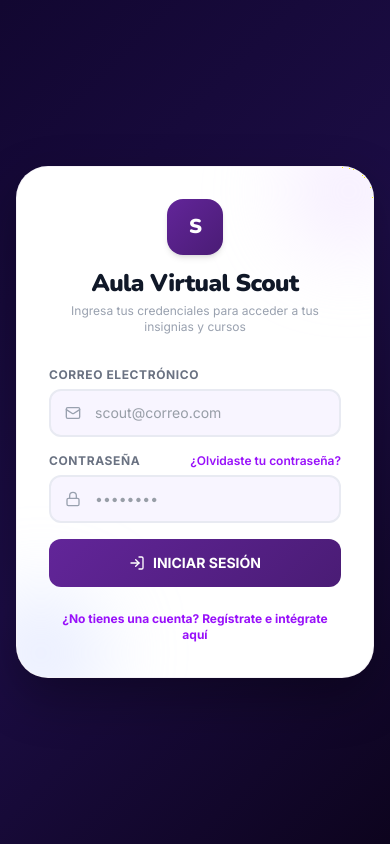
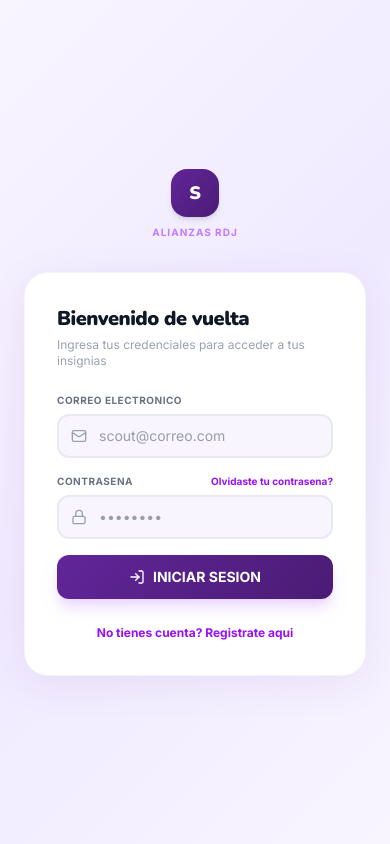
Before and after one commit to BetoRepo/alianzas_rdj, a React (Vite) app: page /curso/1/modulo/1 in a window 390 px wide. Built offline with nearby package versions, Linux system fonts and the light colour scheme.

Commit message:
Nuevos ajustes visuales y Implementacion de Toast en el loggin

```diff
--- a/src/app/App.tsx
+++ b/src/app/App.tsx
@@ -66,7 +66,7 @@ export default function App() {
     if (!error && data) {
       setProfile(data);
     } else {
-      setProfile({ name: "Scout", email: "", role: "user", role_label: "Miembro Activo", avatar: "S" });
+      setProfile({ id: userId, name: "Scout", email: "", role: "user", role_label: "Miembro Activo", avatar: "S" });
     }
     setLoading(false);
   }
@@ -80,7 +80,12 @@ export default function App() {
   }
 
   if (!session || !profile) {
-    return <LoginScreen onLogin={() => {}} />;
+    return (
+      <>
+        <Toaster position="top-right" richColors />
+        <LoginScreen onLogin={() => {}} />
+      </>
+    );
   }
 
   const currentPath = location.pathname.split("/")[1] || "dashboard";
@@ -101,7 +106,7 @@ export default function App() {
         onLogout={() => supabase.auth.signOut()}
       />
 
-      <main className="flex-1 flex flex-col min-w-0 w-full lg:p-4">
+      <main className="flex-1 flex flex-col min-w-0 w-full lg:pl-1 lg:pr-4 lg:py-4">
         <header className="bg-white border-b lg:border-none lg:rounded-2xl px-5 py-3.5 flex items-center justify-between shadow-sm sticky top-0 z-20 lg:mt-2">
           <div className="flex items-center gap-3">
             <div className="w-9 h-9 rounded-full flex items-center justify-center text-xs font-black text-white" style={{ background: "linear-gradient(135deg, #622599, #4a1c75)" }}>
--- a/src/app/components/LoginScreen.tsx
+++ b/src/app/components/LoginScreen.tsx
@@ -1,5 +1,5 @@
 import { useState, useEffect, type FormEvent } from "react";
-import { LogIn, UserPlus, Mail, Lock, User, KeyRound, ArrowLeft, CheckCircle } from "lucide-react";
+import { LogIn, UserPlus, Mail, Lock, User, KeyRound, ArrowLeft, CheckCircle, Compass } from "lucide-react";
 import { toast } from "sonner";
 import { supabase } from "../lib/supabase";
 
@@ -8,7 +8,6 @@ interface LoginScreenProps {
 }
 
 export default function LoginScreen({ onLogin }: LoginScreenProps) {
-  // Modos posibles: "login" | "register" | "forgot" | "reset"
   const [mode, setMode] = useState<"login" | "register" | "forgot" | "reset">("login");
   const [email, setEmail] = useState("");
   const [password, setPassword] = useState("");
@@ -16,120 +15,78 @@ export default function LoginScreen({ onLogin }: LoginScreenProps) {
   const [name, setName] = useState("");
   const [loading, setLoading] = useState(false);
 
-  // Escuchar cuando el usuario entra mediante un enlace de recuperación de contraseña de Supabase
   useEffect(() => {
-    // 1. Escuchar evento Auth de Supabase
     const { data: authListener } = supabase.auth.onAuthStateChange((event) => {
-      if (event === "PASSWORD_RECOVERY") {
-        setMode("reset");
-      }
+      if (event === "PASSWORD_RECOVERY") setMode("reset");
     });
-
-    // 2. Fallback: Verificar el hash de la URL si el usuario abre el enlace de correo
-    if (window.location.hash.includes("type=recovery")) {
-      setMode("reset");
-    }
-
-    return () => {
-      authListener.subscription.unsubscribe();
-    };
+    if (window.location.hash.includes("type=recovery")) setMode("reset");
+    return () => { authListener.subscription.unsubscribe(); };
   }, []);
 
   const handleSubmit = async (e: FormEvent) => {
     e.preventDefault();
 
-    // ─── OPCIÓN 1: SOLICITAR RECUPERACIÓN DE CONTRASEÑA ───
     if (mode === "forgot") {
       if (!email) return toast.warning("Por favor introduce tu correo electrónico.");
       setLoading(true);
-
-      // Se envía el enlace a la raíz de la app para evitar el error 404 en Vercel
-      const { error } = await supabase.auth.resetPasswordForEmail(email, {
-        redirectTo: window.location.origin,
-      });
-
+      const { error } = await supabase.auth.resetPasswordForEmail(email, { redirectTo: window.location.origin });
       setLoading(false);
-
-      if (error) {
-        toast.error("Error al enviar el correo: " + error.message);
-      } else {
-        toast.success("¡Enlace enviado! Revisa tu bandeja de entrada o spam para restablecer tu contraseña.");
-        setMode("login");
-      }
+      if (error) toast.error("Error al enviar el correo: " + error.message);
+      else { toast.success("¡Enlace enviado! Revisa tu bandeja de entrada o spam."); setMode("login"); }
       return;
     }
 
-    // ─── OPCIÓN 2: GUARDAR NUEVA CONTRASEÑA (RESET) ───
     if (mode === "reset") {
       if (!password) return toast.warning("Por favor ingresa una nueva contraseña.");
       if (password !== confirmPassword) return toast.warning("Las contraseñas no coinciden.");
-
       setLoading(true);
       const { error } = await supabase.auth.updateUser({ password });
       setLoading(false);
-
-      if (error) {
-        toast.error("Error al actualizar la contraseña: " + error.message);
-      } else {
-        toast.success("¡Tu contraseña ha sido actualizada con éxito! Ahora puedes iniciar sesión.");
-        setPassword("");
-        setConfirmPassword("");
-        // Limpiar hash de la URL
+      if (error) toast.error("Error al actualizar la contraseña: " + error.message);
+      else {
+        toast.success("¡Contraseña actualizada! Ahora puedes iniciar sesión.");
+        setPassword(""); setConfirmPassword("");
         window.history.replaceState(null, "", window.location.pathname);
         setMode("login");
       }
       return;
     }
 
-    // Validación base para Login y Registro
     if (!email || !password) return toast.warning("Por favor completa los campos.");
     setLoading(true);
 
     if (mode === "register") {
-      // ─── OPCIÓN 3: REGISTRO DE NUEVO USUARIO ───
-      if (!name) {
-        toast.warning("Por favor introduce tu nombre.");
+      if (!name) { toast.warning("Por favor introduce tu nombre."); setLoading(false); return; }
+      const { data: authData, error: authError } = await supabase.auth.signUp({
+        email, password, options: { data: { name } }
+      });
+      if (authError) {
+        toast.error("Error al registrar: " + authError.message);
+      } else if (authData?.user) {
+        const initials = name.split(" ").map(n => n[0]).join("").toUpperCase().slice(0, 2);
+        const { error: profileError } = await supabase.from("perfiles").insert([{
+          id: authData.user.id, name, email, role: "user", role_label: "Scout de Tropa", avatar: initials || "ST"
+        }]);
+        if (profileError) toast.error("Perfil con error: " + profileError.message);
+        else { toast.success("¡Cuenta Scout creada! Ya puedes iniciar sesión."); setMode("login"); }
+      }
+    } else {
+      // Verificar si el correo existe en perfiles antes de intentar login
+      const { data: existingProfile } = await supabase
+        .from("perfiles")
+        .select("id")
+        .eq("email", email)
+        .maybeSingle();
+
+      if (!existingProfile) {
+        toast.error("Este correo no esta registrado. Crea una cuenta para comenzar.");
         setLoading(false);
         return;
       }
 
-      const { data: authData, error: authError } = await supabase.auth.signUp({
-        email,
-        password,
-        options: { data: { name } }
-      });
-
-      if (authError) {
-        toast.error("Error al registrar: " + authError.message);
-      } else if (authData?.user) {
-        // Generar iniciales del Avatar
-        const initials = name.split(" ").map(n => n[0]).join("").toUpperCase().slice(0, 2);
-        // Crear el perfil público en la base de datos
-        const { error: profileError } = await supabase.from("perfiles").insert([{
-          id: authData.user.id,
-          name,
-          email,
-          role: "user",
-          role_label: "Scout de Tropa",
-          avatar: initials || "ST"
-        }]);
-
-        if (profileError) {
-          toast.error("Usuario creado en Auth, pero hubo un problema al guardar el perfil: " + profileError.message);
-        } else {
-          toast.success("¡Cuenta Scout creada con éxito! Ya puedes iniciar sesión.");
-          setMode("login");
-        }
-      }
-    } else {
-      // ─── OPCIÓN 4: INICIO DE SESIÓN DE USUARIO EXISTENTE ───
-      const { data, error } = await supabase.auth.signInWithPassword({
-        email,
-        password
-      });
-
+      const { data, error } = await supabase.auth.signInWithPassword({ email, password });
       if (error) {
-        toast.error("Error de credenciales: " + error.message);
+        toast.error("Contrasena incorrecta. Intenta de nuevo o recupera tu contrasena.");
       } else if (data?.user) {
         onLogin();
       }
@@ -138,144 +95,178 @@ export default function LoginScreen({ onLogin }: LoginScreenProps) {
   };
 
   return (
-    <div className="min-h-screen flex items-center justify-center p-4 selection:bg-purple-200"
-         style={{ background: "linear-gradient(135deg, #120731, #1c0d45, #0d041e)", fontFamily: "Inter, sans-serif" }}>
-      {/* Tarjeta contenedora principal */}
-      <div className="bg-white rounded-[32px] max-w-md w-full p-8 shadow-[0_20px_50px_rgba(0,0,0,0.3)] border border-purple-950/5 relative overflow-hidden">
-        {/* Decoraciones de fondo estéticas */}
-        <div className="absolute -top-10 -right-10 w-32 h-32 bg-purple-200/40 rounded-full blur-2xl pointer-events-none" />
-        <div className="absolute -bottom-10 -left-10 w-32 h-32 bg-indigo-200/40 rounded-full blur-2xl pointer-events-none" />
+    <div className="min-h-screen flex selection:bg-purple-200" style={{ fontFamily: "Inter, sans-serif" }}>
+      {/* ─── PANEL IZQUIERDO: IMAGEN (solo desktop) ─── */}
+      <div className="hidden lg:flex lg:w-1/2 relative overflow-hidden">
+        {/* IMAGEN: Coloca tu foto en public/scout-login.jpg */}
+        <img
+          src="/scout-login.jpg"
+          alt="Scouts en naturaleza"
+          className="absolute inset-0 w-full h-full object-cover"
+        />
+        {/* Overlay púrpura */}
+        <div className="absolute inset-0" style={{ background: "linear-gradient(135deg, rgba(98,37,153,0.85), rgba(74,28,117,0.9))" }} />
+        {/* Contenido superpuesto */}
+        <div className="relative z-10 flex flex-col justify-between p-12 w-full">
+          {/* Logo superior */}
+          <div className="flex items-center gap-3">
+            <div className="w-10 h-10 rounded-xl flex items-center justify-center" style={{ background: "linear-gradient(135deg, #FBC02D, #f59e0b)" }}>
+              <Compass className="w-5 h-5 text-white" />
+            </div>
+            <span className="text-white font-black text-lg tracking-tight" style={{ fontFamily: "Nunito, sans-serif" }}>
+              Alianzas RDJ
+            </span>
+          </div>
 
-        <div className="relative">
-          {/* Encabezado e Isotipo */}
-          <div className="flex flex-col items-center mb-8">
-            <div className="w-14 h-14 rounded-2xl flex items-center justify-center mb-3 shadow-md"
+          {/* Tagline central */}
+          <div className="space-y-4">
+            <h2 className="text-4xl font-black text-white leading-tight" style={{ fontFamily: "Nunito, sans-serif" }}>
+              Tu camino Scout<br />comienza aqui
+            </h2>
+            <p className="text-purple-200 text-sm leading-relaxed max-w-md">
+              Accede a cursos de liderazgo, supervivencia y valores. Completa modulos, gana insignias y alcanza tu siguiente rango.
+            </p>
+            {/* Stats decorativos */}
+            <div className="flex gap-6 pt-4">
+              <div>
+                <p className="text-2xl font-black text-[#FBC02D]">12+</p>
+                <p className="text-[10px] text-purple-300 font-bold uppercase tracking-wider">Cursos</p>
+              </div>
+              <div>
+                <p className="text-2xl font-black text-[#FBC02D]">50+</p>
+                <p className="text-[10px] text-purple-300 font-bold uppercase tracking-wider">Modulos</p>
+              </div>
+              <div>
+                <p className="text-2xl font-black text-[#FBC02D]">100+</p>
+                <p className="text-[10px] text-purple-300 font-bold uppercase tracking-wider">Scouts</p>
+              </div>
+            </div>
+          </div>
+
+          {/* Footer */}
+          <p className="text-purple-400 text-[10px] font-bold uppercase tracking-widest">
+            Siempre Listos &mdash; Alianzas RDJ
+          </p>
+        </div>
+      </div>
+
+      {/* ─── PANEL DERECHO: FORMULARIO ─── */}
+      <div className="flex-1 flex items-center justify-center p-6 lg:p-12"
+           style={{ background: "linear-gradient(135deg, #f8f5ff, #f0eaff, #f8f5ff)" }}>
+        <div className="w-full max-w-md space-y-8">
+          {/* Logo movil (solo visible en mobile) */}
+          <div className="lg:hidden flex flex-col items-center space-y-2">
+            <div className="w-12 h-12 rounded-2xl flex items-center justify-center shadow-md"
                  style={{ background: "linear-gradient(135deg, #622599, #4a1c75)" }}>
-              <span className="text-white font-black text-xl tracking-tighter" style={{ fontFamily: "Nunito, sans-serif" }}>S</span>
+              <span className="text-white font-black text-lg" style={{ fontFamily: "Nunito, sans-serif" }}>S</span>
             </div>
-            <h1 className="text-2xl font-black text-gray-900 tracking-tight text-center" style={{ fontFamily: "Nunito, sans-serif" }}>
-              {mode === "register"
-                ? "Crear Cuenta Scout"
-                : mode === "forgot"
-                ? "Recuperar Contraseña"
-                : mode === "reset"
-                ? "Nueva Contraseña"
-                : "Aula Virtual Scout"}
+            <p className="text-[10px] text-purple-400 font-bold uppercase tracking-widest">Alianzas RDJ</p>
+          </div>
+
+          {/* Tarjeta del formulario */}
+          <div className="bg-white rounded-3xl p-8 shadow-[0_8px_40px_rgba(98,37,153,0.08)] border border-purple-100/50">
+            {/* Header */}
+            <div className="mb-6">
+              <h1 className="text-xl font-black text-gray-900 tracking-tight" style={{ fontFamily: "Nunito, sans-serif" }}>
+                {mode === "register" ? "Crear Cuenta Scout"
+                  : mode === "forgot" ? "Recuperar Contrasena"
+                  : mode === "reset" ? "Nueva Contrasena"
+                  : "Bienvenido de vuelta"}
               </h1>
-            <p className="text-xs text-gray-400 mt-1 text-center px-4">
-              {mode === "register"
-                ? "Únete a la hermandad scout y empieza tu progresión"
-                : mode === "forgot"
-                ? "Ingresa tu correo y te enviaremos un enlace de recuperación"
-                : mode === "reset"
-                ? "Ingresa y confirma tu nueva contraseña para acceder a tu cuenta"
-                : "Ingresa tus credenciales para acceder a tus insignias y cursos"}
+              <p className="text-xs text-gray-400 mt-1">
+                {mode === "register" ? "Unete a la hermandad scout y empieza tu progresion"
+                  : mode === "forgot" ? "Ingresa tu correo y te enviaremos un enlace"
+                  : mode === "reset" ? "Confirma tu nueva contrasena para acceder"
+                  : "Ingresa tus credenciales para acceder a tus insignias"}
               </p>
             </div>
 
             {/* Formulario */}
             <form onSubmit={handleSubmit} className="space-y-4">
-            {/* Campo: Nombre (Solo en Registro) */}
               {mode === "register" && (
                 <div>
-                <label className="block text-xs font-bold text-gray-500 mb-1.5 uppercase tracking-wider">Nombre Completo</label>
+                  <label className="block text-[10px] font-bold text-gray-500 mb-1.5 uppercase tracking-wider">Nombre Completo</label>
                   <div className="relative flex items-center">
-                  <User className="w-4 h-4 text-gray-400 absolute left-4" />
+                    <User className="w-4 h-4 text-gray-400 absolute left-3.5" />
                     <input required type="text" placeholder="Ej: Baden Powell" value={name} onChange={e => setName(e.target.value)}
-                         className="w-full pl-11 pr-4 py-3 rounded-xl border-2 text-sm outline-none transition-all"
-                          style={{ borderColor: name ? "#622599" : "#e8eaf2", background: "#f8f5ff" }} />
+                           className="w-full pl-10 pr-4 py-2.5 rounded-xl border-2 text-sm outline-none transition-all bg-[#f8f5ff]"
+                           style={{ borderColor: name ? "#622599" : "#e8eaf2" }} />
                   </div>
                 </div>
               )}
 
-            {/* Campo: Email (Visible en login, register y forgot) */}
               {mode !== "reset" && (
                 <div>
-                <label className="block text-xs font-bold text-gray-500 mb-1.5 uppercase tracking-wider">Correo Electrónico</label>
+                  <label className="block text-[10px] font-bold text-gray-500 mb-1.5 uppercase tracking-wider">Correo Electronico</label>
                   <div className="relative flex items-center">
-                  <Mail className="w-4 h-4 text-gray-400 absolute left-4" />
+                    <Mail className="w-4 h-4 text-gray-400 absolute left-3.5" />
                     <input required type="email" placeholder="scout@correo.com" value={email} onChange={e => setEmail(e.target.value)}
-                         className="w-full pl-11 pr-4 py-3 rounded-xl border-2 text-sm outline-none transition-all"
-                          style={{ borderColor: email ? "#622599" : "#e8eaf2", background: "#f8f5ff" }} />
+                           className="w-full pl-10 pr-4 py-2.5 rounded-xl border-2 text-sm outline-none transition-all bg-[#f8f5ff]"
+                           style={{ borderColor: email ? "#622599" : "#e8eaf2" }} />
                   </div>
                 </div>
               )}
 
-            {/* Campo: Contraseña (Visible en login, register y reset) */}
               {mode !== "forgot" && (
                 <div>
                   <div className="flex justify-between items-center mb-1.5">
-                  <label className="block text-xs font-bold text-gray-500 uppercase tracking-wider">
-                    {mode === "reset" ? "Nueva Contraseña" : "Contraseña"}
+                    <label className="block text-[10px] font-bold text-gray-500 uppercase tracking-wider">
+                      {mode === "reset" ? "Nueva Contrasena" : "Contrasena"}
                     </label>
                     {mode === "login" && (
-                    <button type="button" onClick={() => setMode("forgot")} className="text-xs font-semibold text-purple-600 hover:underline">
-                      ¿Olvidaste tu contraseña?
+                      <button type="button" onClick={() => setMode("forgot")} className="text-[10px] font-bold text-purple-600 hover:underline">
+                        Olvidaste tu contrasena?
                       </button>
                     )}
                   </div>
                   <div className="relative flex items-center">
-                  <Lock className="w-4 h-4 text-gray-400 absolute left-4" />
+                    <Lock className="w-4 h-4 text-gray-400 absolute left-3.5" />
                     <input required type="password" placeholder="••••••••" value={password} onChange={e => setPassword(e.target.value)}
-                         className="w-full pl-11 pr-4 py-3 rounded-xl border-2 text-sm outline-none transition-all"
-                          style={{ borderColor: password ? "#622599" : "#e8eaf2", background: "#f8f5ff" }} />
+                           className="w-full pl-10 pr-4 py-2.5 rounded-xl border-2 text-sm outline-none transition-all bg-[#f8f5ff]"
+                           style={{ borderColor: password ? "#622599" : "#e8eaf2" }} />
                   </div>
                 </div>
               )}
 
-            {/* Campo adicional: Confirmar Contraseña (Solo en Modo 'reset') */}
               {mode === "reset" && (
                 <div>
-                <label className="block text-xs font-bold text-gray-500 mb-1.5 uppercase tracking-wider">Confirmar Nueva Contraseña</label>
+                  <label className="block text-[10px] font-bold text-gray-500 mb-1.5 uppercase tracking-wider">Confirmar Contrasena</label>
                   <div className="relative flex items-center">
-                  <Lock className="w-4 h-4 text-gray-400 absolute left-4" />
+                    <Lock className="w-4 h-4 text-gray-400 absolute left-3.5" />
                     <input required type="password" placeholder="••••••••" value={confirmPassword} onChange={e => setConfirmPassword(e.target.value)}
-                         className="w-full pl-11 pr-4 py-3 rounded-xl border-2 text-sm outline-none transition-all"
-                          style={{ borderColor: confirmPassword ? "#622599" : "#e8eaf2", background: "#f8f5ff" }} />
+                           className="w-full pl-10 pr-4 py-2.5 rounded-xl border-2 text-sm outline-none transition-all bg-[#f8f5ff]"
+                           style={{ borderColor: confirmPassword ? "#622599" : "#e8eaf2" }} />
                   </div>
                 </div>
               )}
 
-            {/* Botón de Envío Dinámico */}
               <button type="submit" disabled={loading}
-                    className="w-full py-3.5 rounded-xl font-bold text-white text-sm flex items-center justify-center gap-2 hover:opacity-90 active:scale-95 transition-all mt-2 disabled:opacity-50"
+                      className="w-full py-3 rounded-xl font-bold text-white text-sm flex items-center justify-center gap-2 hover:opacity-90 active:scale-[0.98] transition-all disabled:opacity-50 shadow-lg shadow-purple-200"
                       style={{ background: "linear-gradient(135deg, #622599, #4a1c75)" }}>
                 {loading ? (
                   <span className="animate-pulse">PROCESANDO...</span>
-              ) : mode === "reset" ? (
-                <>
-                  <CheckCircle className="w-4 h-4" /> ACTUALIZAR CONTRASEÑA
-                </>
-              ) : mode === "forgot" ? (
-                <>
-                  <KeyRound className="w-4 h-4" /> ENVIAR ENLACE DE RECUPERACIÓN
-                </>
-              ) : mode === "register" ? (
-                <>
-                  <UserPlus className="w-4 h-4" /> REGISTRARME
-                </>
-              ) : (
-                <>
-                  <LogIn className="w-4 h-4" /> INICIAR SESIÓN
-                </>
-              )}
+                ) : mode === "reset" ? <><CheckCircle className="w-4 h-4" /> ACTUALIZAR</>
+                : mode === "forgot" ? <><KeyRound className="w-4 h-4" /> ENVIAR ENLACE</>
+                : mode === "register" ? <><UserPlus className="w-4 h-4" /> REGISTRARME</>
+                : <><LogIn className="w-4 h-4" /> INICIAR SESION</>}
               </button>
             </form>
 
-          {/* Selector / Switcher de Opción */}
-          <div className="mt-6 text-center">
+            {/* Switcher */}
+            <div className="mt-5 text-center">
               {mode === "forgot" || mode === "reset" ? (
-              <button onClick={() => setMode("login")} className="inline-flex items-center gap-1 text-xs font-bold text-purple-600 hover:underline transition-colors">
-                <ArrowLeft className="w-3.5 h-3.5" /> Volver al Inicio de Sesión
+                <button onClick={() => setMode("login")} className="inline-flex items-center gap-1 text-xs font-bold text-purple-600 hover:underline">
+                  <ArrowLeft className="w-3.5 h-3.5" /> Volver al Inicio de Sesion
                 </button>
               ) : (
-              <button onClick={() => setMode(mode === "login" ? "register" : "login")} className="text-xs font-bold text-purple-600 hover:underline transition-colors">
-                {mode === "register" ? "¿Ya tienes una cuenta? Inicia sesión aquí" : "¿No tienes una cuenta? Regístrate e intégrate aquí"}
+                <button onClick={() => setMode(mode === "login" ? "register" : "login")} className="text-xs font-bold text-purple-600 hover:underline">
+                  {mode === "register" ? "Ya tienes cuenta? Inicia sesion" : "No tienes cuenta? Registrate aqui"}
                 </button>
               )}
             </div>
           </div>
         </div>
       </div>
+    </div>
   );
 }
--- a/src/app/components/Sidebar.tsx
+++ b/src/app/components/Sidebar.tsx
@@ -47,7 +47,7 @@ export default function Sidebar({ role, currentScreen, onNavigate, onLogout }: S
         }}
       >
         {/* Logotipo superior + toggle */}
-        <div className="p-4 border-b border-white/10 flex items-center justify-between">
+        <div className="p-4 border-b border-white/10 flex items-center justify-between overflow-hidden">
           <div className="flex items-center gap-2.5 overflow-hidden">
             <div
               className="w-8 h-8 rounded-xl flex items-center justify-center text-white font-black text-sm flex-shrink-0"
```
Also changed, not shown: src/app/views/ModuleViewerScreen.tsx (+190 -46 lines), 25 other files (tests, documents, lock files or other folders). Lines whose indentation alone changed are shown as unchanged.
